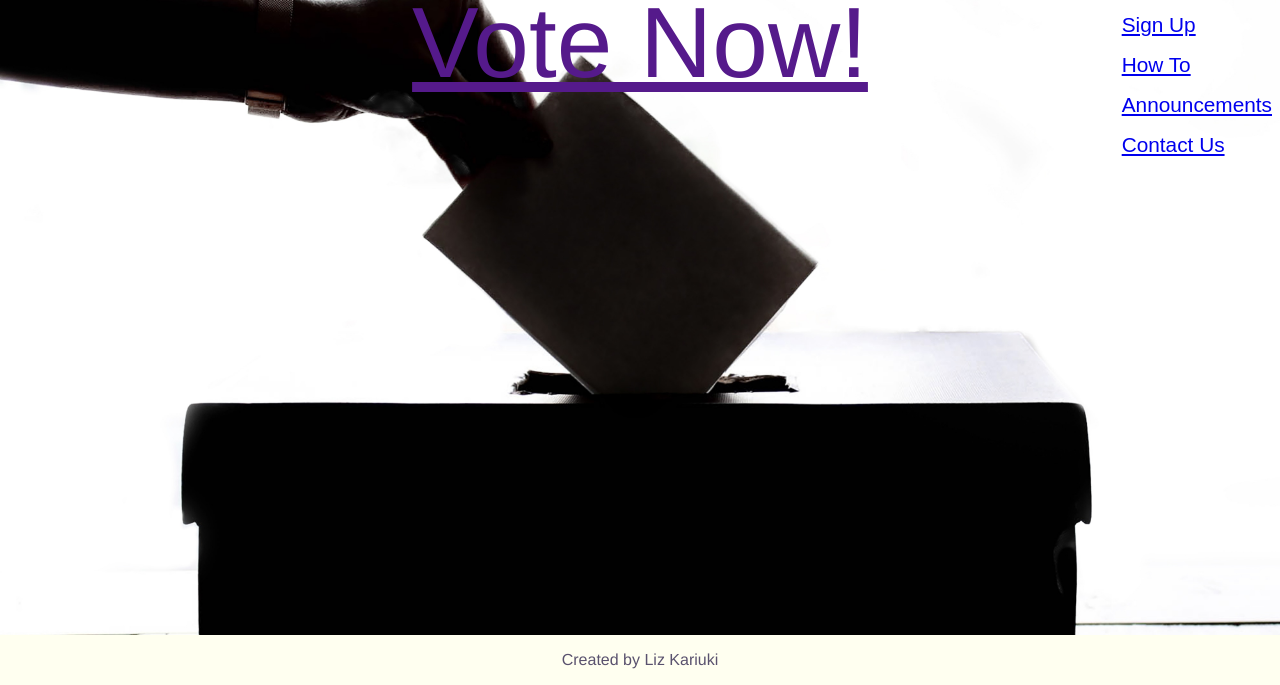
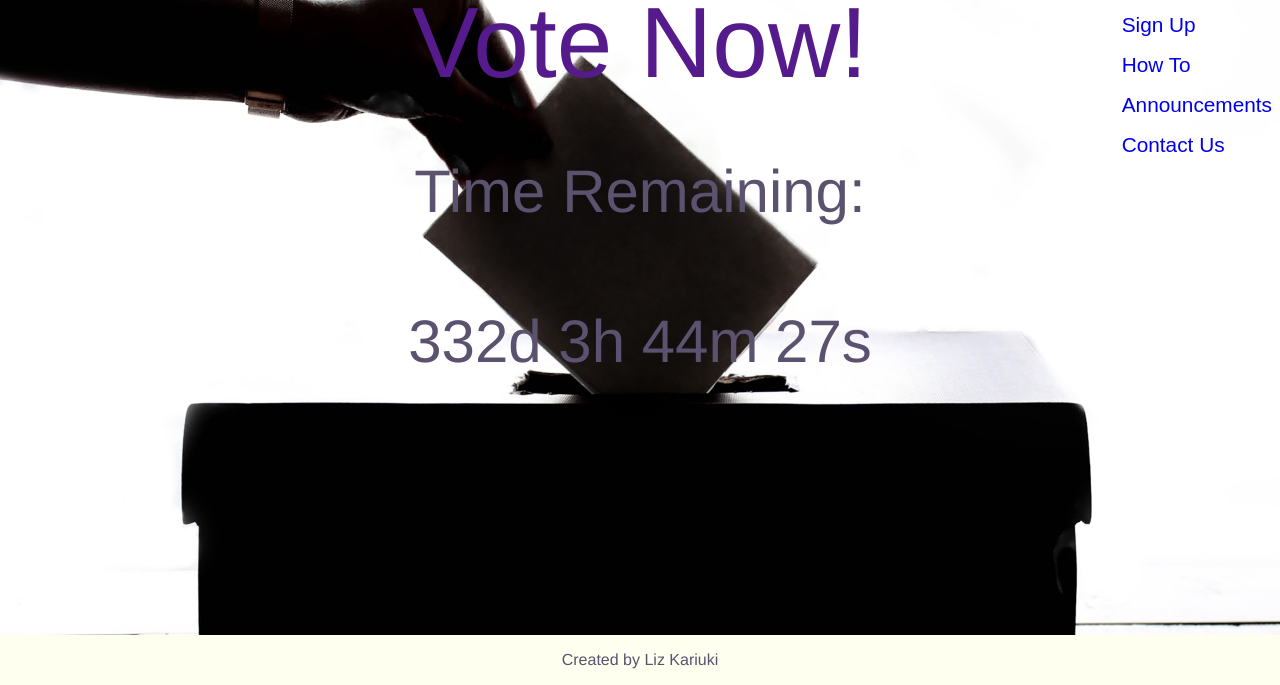
Before and after one commit to lizwkariuki58/politico, a plain HTML site: page UI/index.html in a window 1280 px wide. Shown: the part 115-800 px from the top of the page. Drawn offline with Linux system fonts and the light colour scheme.

Commit message:
Use JavaScript to add Timer to Homepage

```diff
--- a/UI/index.html
+++ b/UI/index.html
@@ -8,6 +8,7 @@
     <meta name="viewport" content="width=device-width, initial-scale=1.0">
     <meta name='keywords' content='Politico, voting'>
     <link rel='stylesheet' href='resources/css/index.css'>
+    <script type='text/javascript'src='resources/js/script.js'></script>
 </head>
 
 <body>
@@ -29,6 +30,8 @@
 
     <div class='main'>
         <a href='' id='vote-now'>Vote Now!</a>
+        <br>
+        <p id='time'>Time Remaining:</p>
         <p id='countdown'></p>
     </div>
     <div class='footer'>
--- a/UI/resources/css/index.css
+++ b/UI/resources/css/index.css
@@ -1,16 +1,13 @@
 a{
-<<<<<<< HEAD
     text-decoration: none;
 }
 
 li{
     list-style-type: none;
-=======
     text-decoration: none
 }
 li{
     list-style-type:none
->>>>>>> ft-user-sign-up-163533796
 }
 .header{
     display:flex
@@ -79,6 +76,12 @@ form {
     min-height: 12em;
     position: relative;
 }
+
+
+#countdown, #time{
+    font-size: 60px;
+    color:rgb(90, 82, 110)
+}
 .footer {
     position: fixed;
     left: 0;
--- a/UI/resources/js/script.js
+++ b/UI/resources/js/script.js
@@ -0,0 +1,23 @@
+
+//alert('Hello World');
+var deadlineDate = new Date('Dec 31,2019 00:00:00').getTime();
+var x = setInterval(function(){
+    var now= new Date().getTime();
+    var time = deadlineDate- now;
+
+    var days = Math.floor(time / (1000 * 60 * 60 * 24));
+  var hours = Math.floor((time % (1000 * 60 * 60 * 24)) / (1000 * 60 * 60));
+  var minutes = Math.floor((time % (1000 * 60 * 60)) / (1000 * 60));
+  var seconds = Math.floor((time % (1000 * 60)) / 1000);
+
+  document.getElementById('countdown').innerHTML = days + "d " + hours + "h "
+  + minutes + "m " + seconds + "s";
+
+  if (time<0){
+      clearInterval(x);
+      document.getElementById('countdown').innerHTML = "EXPIRED";
+  }
+
+}, 1000)
+
+deadlineDate()
```
